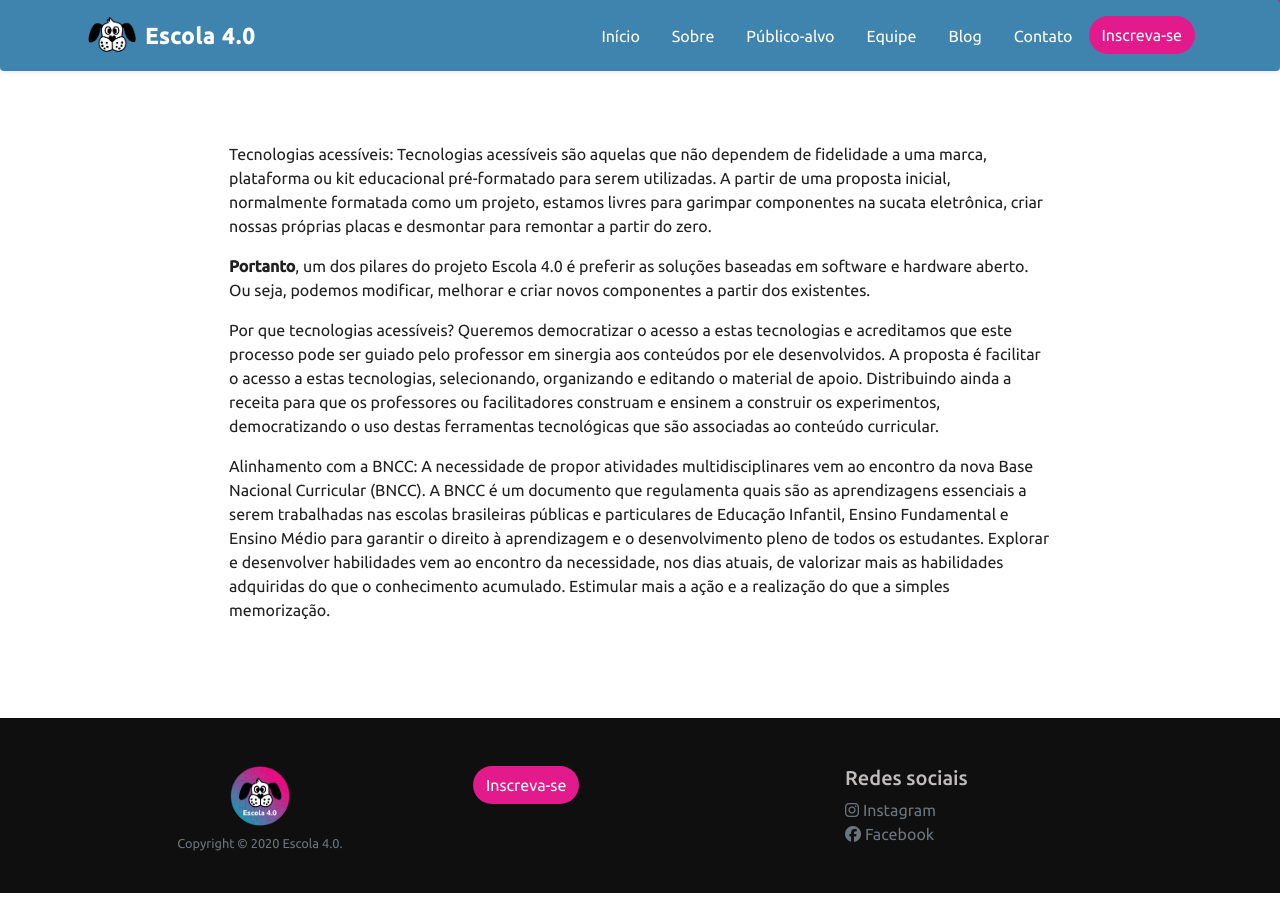
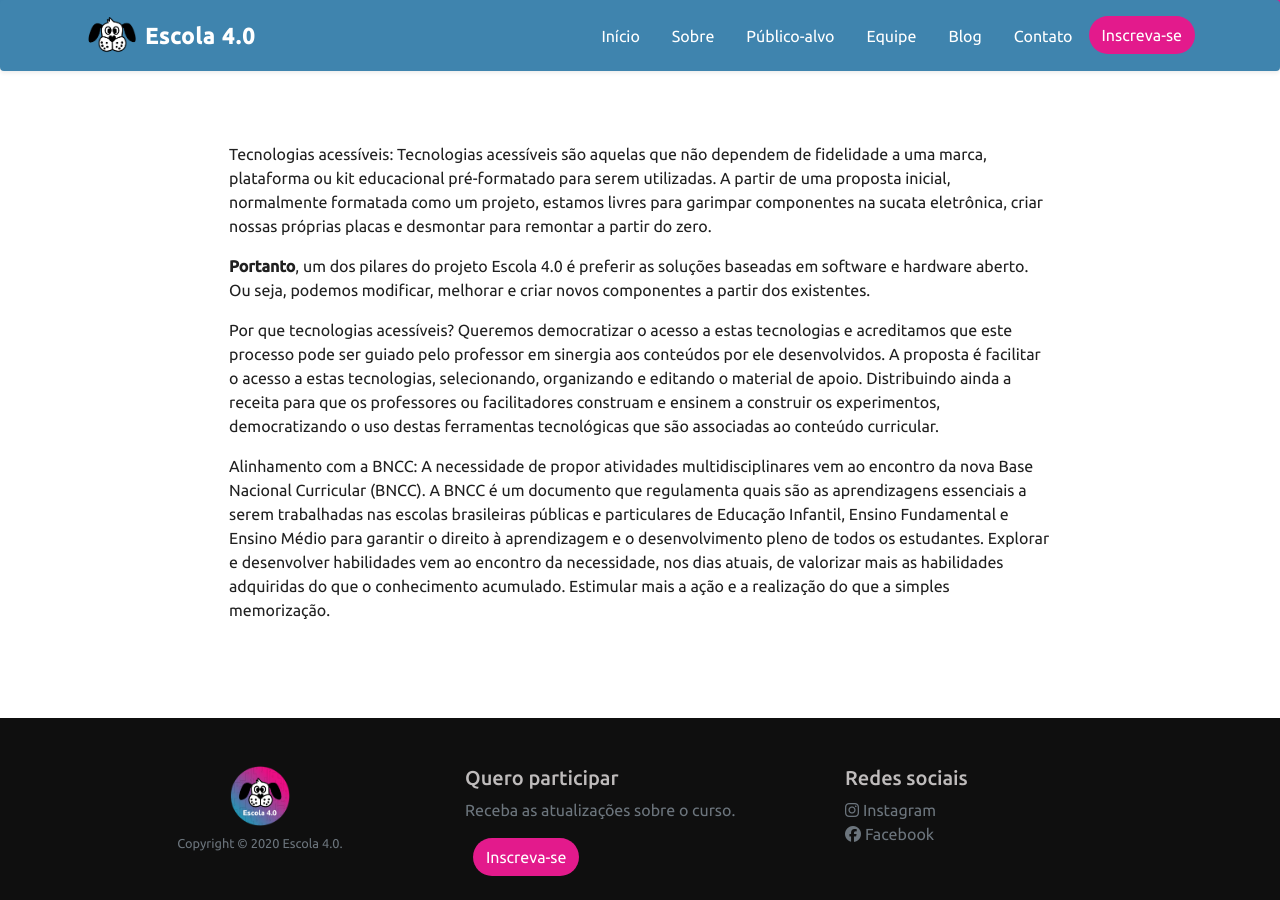
Before and after one commit to FBSeletronica/site-escola-40, a Jekyll site: the page built from sobre.md, in a window 1280 px wide and 900 px high, scrolled down 584 px. Built offline with Jekyll 4.4.1, drawn with Linux system fonts in a browser that asks for light colours; nearby versions of some CDN libraries.

Commit message:
Mostrando texto no footer na parte do blog

```diff
--- a/_includes/footer.html
+++ b/_includes/footer.html
@@ -9,14 +9,11 @@
         </small>
       </div>
       <div class="col-6 col-md-4 sim">
-        {% for item in page.footer %}
-        <h5>{{ item.titulo}}</h5>
-        <p>{{ item.description }}</p>
-        {% endfor %}
+          <h5>Quero participar</h5>
+          <p>Receba as atualizações sobre o curso.</p>
         <a href="#inscricoes">
             <button type="button" class="ml-2 btn btn-info">Inscreva-se</button>
         </a>
-        </ul>
       </div>
       <div class="col-6 col-md-4">
         <h5>Redes sociais</h5>
```
Also changed, not shown: index.md (+0 -5 lines).
